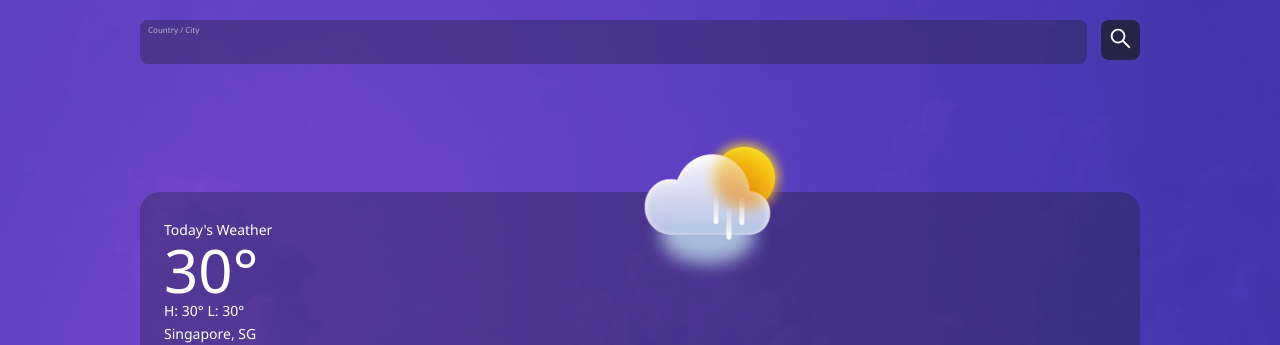
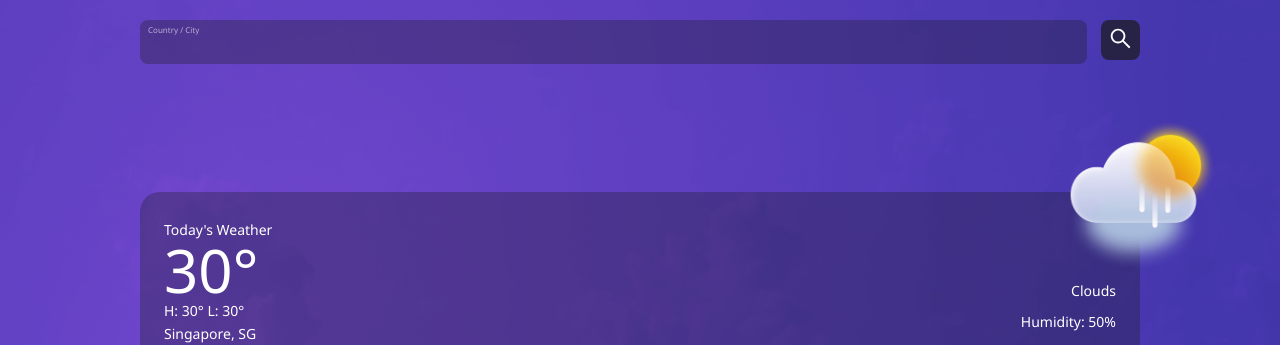
Before and after one commit to Cozinater/simple-weather-app, a React (Vite) app: page / in a window 1280 px wide. Shown: the top 345 px of the page. Built offline with nearby package versions, Linux system fonts and the light colour scheme; no server answers.

Commit message:
Fix position of cloud

```diff
--- a/src/App.jsx
+++ b/src/App.jsx
@@ -127,8 +127,10 @@ function App() {
               }</div>
               <div className='md-text'>{`${curWeatherData.city}, ${curWeatherData.country}`}</div>
             </div>
+            <div style={{position: 'absolute',float: 'right',zIndex: 10,marginLeft: 'auto', right: '64px',top: '120px'}}>
+            <img src='/src/assets/sun.png' alt='clouds' width='150px' className='img-container' /></div>
             <div className='weather-container-right'>
-              <img src='/src/assets/sun.png' alt='clouds' width='150px' className='img-container' />
+              {/* <img src='/src/assets/sun.png' alt='clouds' width='150px' className='img-container' /> */}
               <div className='weather-right'>
                 <div className='md-text'>{curWeatherData.weather}</div>
                 <div className='md-text'>{`Humidity: ${curWeatherData.humidity}%`}</div>
```
